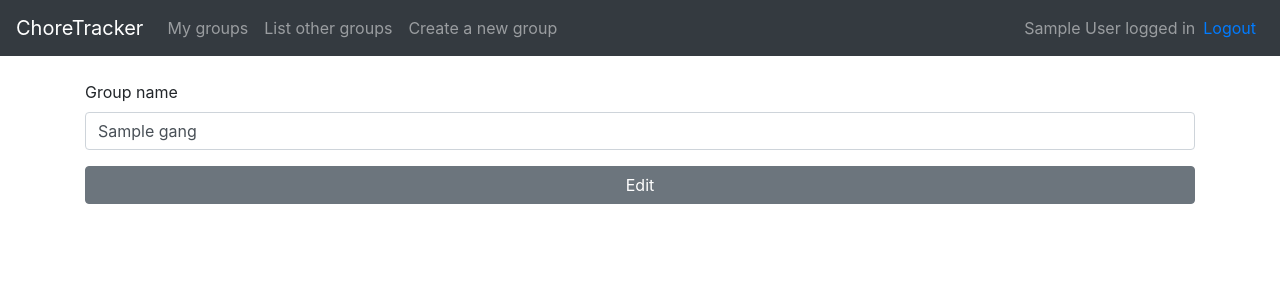
After one commit to rhiskk/ChoreTracker, a Flask app: page /groups/edit/1/ in a window 1280 px wide. The commit adds this page. Shown: the top 300 px of the page. Run offline with Flask 2, Linux system fonts and the light colour scheme; a user stored in the database is signed in; tables that the repository leaves empty hold one stand-in row (values such as "Sample post"); some libraries are stand-ins or nearby versions.

Commit message:
group edit

```diff
--- a/application/groups/views.py
+++ b/application/groups/views.py
@@ -64,6 +64,35 @@ def groups_delete(group_id):
     db.session().commit()
     return redirect(url_for("users_groups"))
 
+@app.route("/groups/edit/<int:group_id>/")
+@login_required
+def groups_edit_form(group_id):
+    g = Group.query.get(group_id)
+
+    if g.creator_id !=  current_user.id and current_user.role != "ADMIN":
+        return login_manager.unauthorized()
+
+    return render_template("groups/edit.html", group=g, form=GroupForm(), authorized=True)
+
+
+@app.route("/groups/edit/<int:group_id>/", methods=["POST"])
+@login_required
+def groups_edit(group_id):
+    g = Group.query.get(group_id)
+
+    if g.creator_id !=  current_user.id and current_user.role != "ADMIN":
+        return login_manager.unauthorized()
+
+    form = GroupForm(request.form)
+
+    if not form.validate():
+        return render_template("groups/edit.html", group=g, form=form)
+
+    g.name = form.name.data
+    db.session().commit()
+
+    return redirect(url_for("groups_view", group_id=group_id))
+
 @app.route("/groups/", methods=["POST"])
 @login_required
 def groups_create():
--- /dev/null
+++ b/application/templates/groups/edit.html
@@ -0,0 +1,17 @@
+{% extends "layout.html" %}
+
+{% block body %}
+<form method="POST" action="{{ url_for('groups_edit', group_id=group.id) }}">
+    <div class="form-group">
+        {{ form.name.label }}
+        {{ form.name (class="form-control", value=group.name) }}
+        <ul>
+            {% for error in form.name.errors %}
+            <li>{{ error }}</li>
+            {% endfor %}
+        </ul>
+    </div>
+    <input type="submit" value="Edit" class="btn btn-secondary btn-block" style="margin: 5px 0px 0px 0px;" />
+</form>
+
+{% endblock %}
--- a/application/templates/groups/view.html
+++ b/application/templates/groups/view.html
@@ -40,7 +40,7 @@
   </div>
   {% endfor %}
   {% else %}
-  <h3 >No chores</h3>
+  <h3>No chores</h3>
   {% endif %}
 </div>
 <div class="jumbotron bg-light">
@@ -58,6 +58,9 @@
   {% endfor %}
 </div>
 {% if authorized %}
+<form action="{{ url_for('groups_edit_form', group_id=group.id) }}">
+  <input type="submit" value="Edit group name" class="btn btn-primary btn-block" style="margin: 0px 0px 5px 0px;" />
+</form>
 <!-- Delete confirmation -->
 <button class="btn btn-danger btn-block" onclick="document.getElementById('confirm').style.display='block' ">Delete
   group</button>
```
